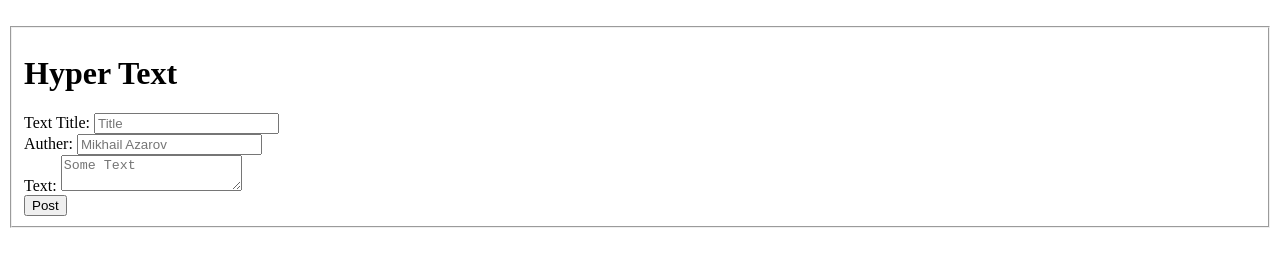
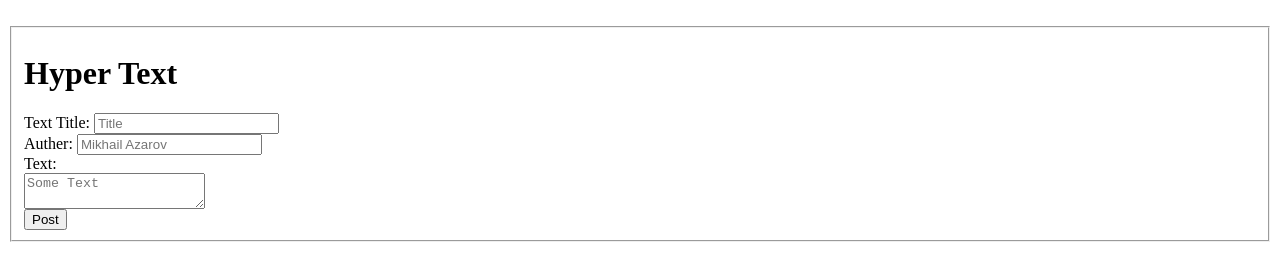
Before and after one commit to Mikeowsky-2104/csb-8xrg6, a website: page index.html in a window 1280 px wide. Drawn offline with nearby package versions, Linux system fonts and the light colour scheme.

Commit message:
Deployment from Codesandbox.

```diff
--- a/index.html
+++ b/index.html
@@ -56,7 +56,7 @@
                     <input required="required" type="text" placeholder="Mikhail Azarov" name="name" size="20" />
                 </div>
                 <div class="elements">
-                    <label for="hobby">Text:</label>
+                    <label for="hobby">Text:</label><br>
                     <textarea required="required" type="text" placeholder="Some Text" name="text" size="20" ></textarea>
                 </div>
                 <div class="submit">
```
Also changed, not shown: style.css (added).
